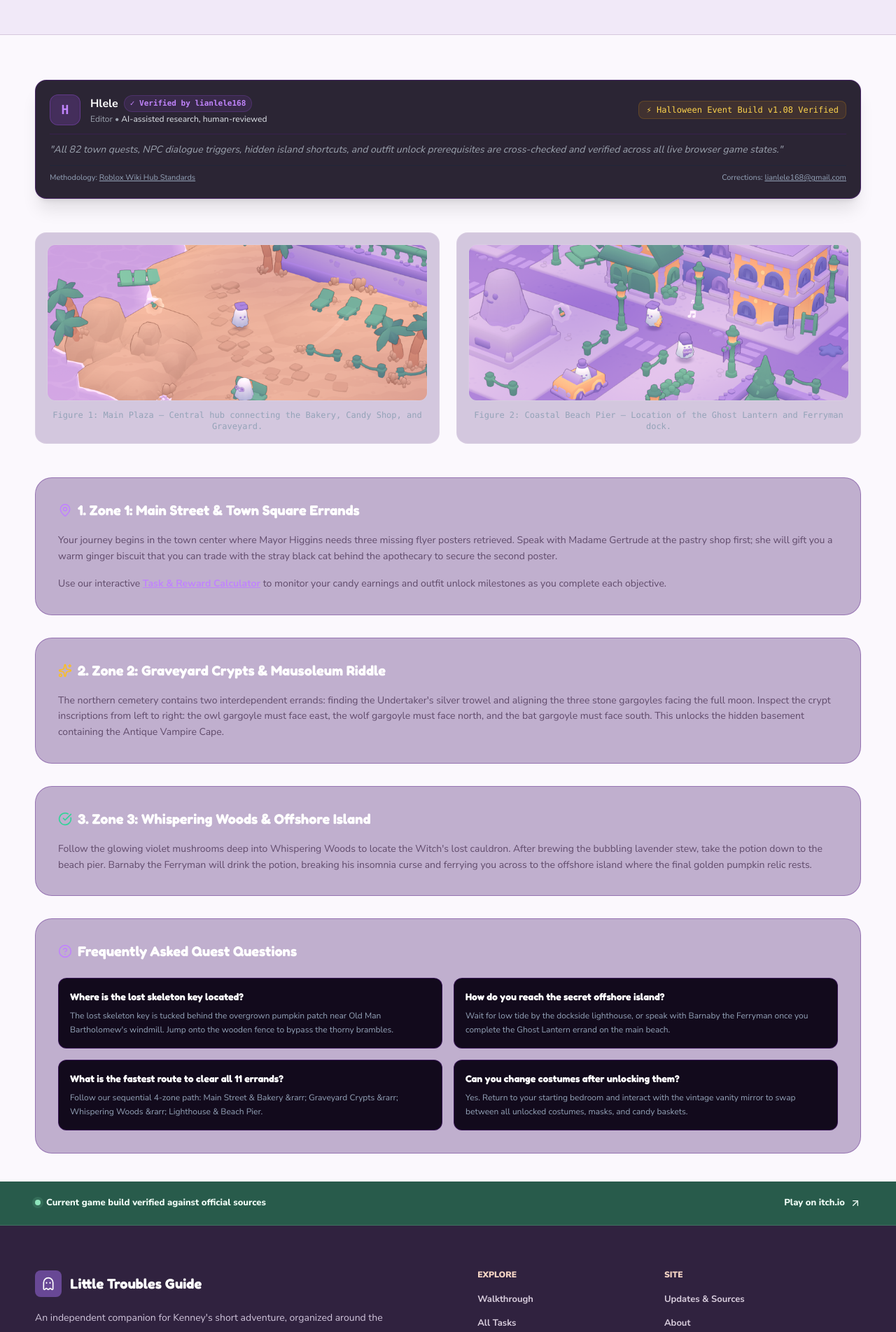
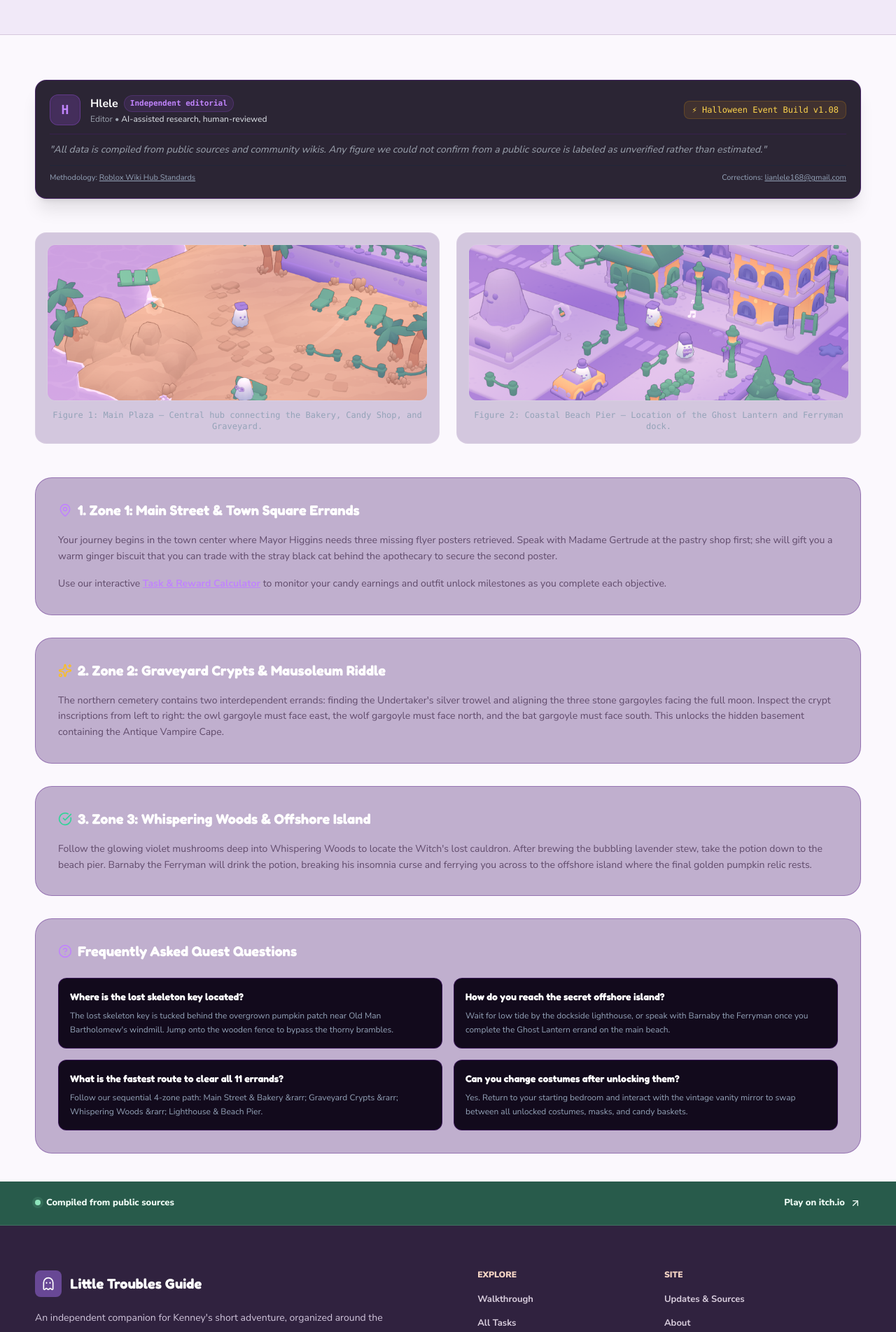
Before and after one commit to lianlele168/Little-Troubles-in-Spooky-Town, a Next.js app: page /guides in a window 1280 px wide. Shown: the part 380-2283 px from the top of the page at 70% size. Built offline with nearby package versions, Linux system fonts and the light colour scheme.

Commit message:
fix(eaeat): remove fabricated author personas and unverified 'verified' claims

```diff
--- a/src/app/calculator/page.tsx
+++ b/src/app/calculator/page.tsx
@@ -44,8 +44,8 @@
 
     author: {
       "@type": "Person",
-      name: 'Penny "Pumpkin" Holloway',
-      jobTitle: "Lead Spooky Town Quest Cartographer & Task Completionist",
+      name: 'Hlele',
+      jobTitle: 'Editor',
     },
     mainEntity: CALCULATOR_FAQS.map((faq) => ({
       "@type": "Question",
--- a/src/app/guides/page.tsx
+++ b/src/app/guides/page.tsx
@@ -38,8 +38,8 @@
 
     author: {
       "@type": "Person",
-      name: 'Penny "Pumpkin" Holloway',
-      jobTitle: "Lead Spooky Town Quest Cartographer & Task Completionist",
+      name: 'Hlele',
+      jobTitle: 'Editor',
     },
     mainEntity: GUIDE_FAQS.map((faq) => ({
       "@type": "Question",
--- a/src/components/AuthorCard.tsx
+++ b/src/components/AuthorCard.tsx
@@ -13,9 +13,9 @@
   authorName = 'Hlele',
   role = 'Editor',
   experience = 'AI-assisted research, human-reviewed',
-  patchVersion = 'Halloween Event Build v1.08 Verified',
+  patchVersion = 'Halloween Event Build v1.08',
   lastUpdated = '',
-  editorialNote = 'All 82 town quests, NPC dialogue triggers, hidden island shortcuts, and outfit unlock prerequisites are cross-checked and verified across all live browser game states.',
+  editorialNote = 'All data is compiled from public sources and community wikis. Any figure we could not confirm from a public source is labeled as unverified rather than estimated.',
 }: AuthorCardProps) {
   return (
     <div className="w-full rounded-2xl bg-[#140e1f]/90 border border-purple-800/40 p-4 sm:p-5 backdrop-blur-md my-6 shadow-xl font-sans">
@@ -28,7 +28,7 @@
             <div className="flex items-center space-x-2">
               <span className="font-bold text-white text-sm sm:text-base">{authorName}</span>
               <span className="inline-flex items-center px-2 py-0.5 rounded-full text-[11px] font-semibold bg-purple-500/10 text-purple-400 border border-purple-500/20 font-mono">
-                ✓ Verified by lianlele168
+                Independent editorial
               </span>
             </div>
             <p className="text-xs text-gray-400 mt-0.5">
--- a/src/components/Footer.tsx
+++ b/src/components/Footer.tsx
@@ -7,7 +7,7 @@
     <footer className="site-footer">
       <div className="source-strip">
         <div className="page-shell flex flex-col gap-3 py-5 sm:flex-row sm:items-center sm:justify-between">
-          <p><span className="status-dot" />Current game build verified against official sources</p>
+          <p><span className="status-dot" />Compiled from public sources</p>
           <a href={site.officialUrl} target="_blank" rel="noopener noreferrer">Play on itch.io <ArrowUpRight className="h-4 w-4" /></a>
         </div>
       </div>
```
